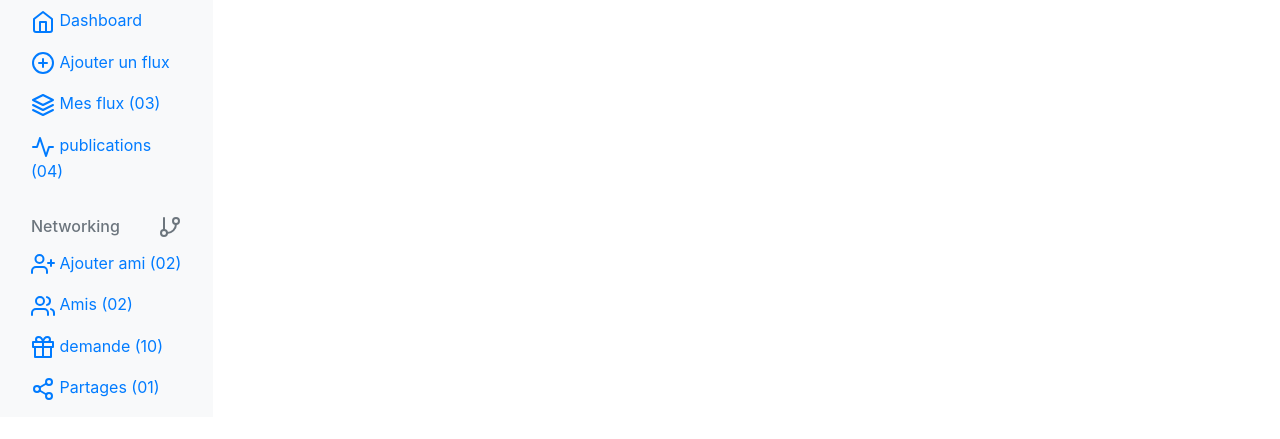
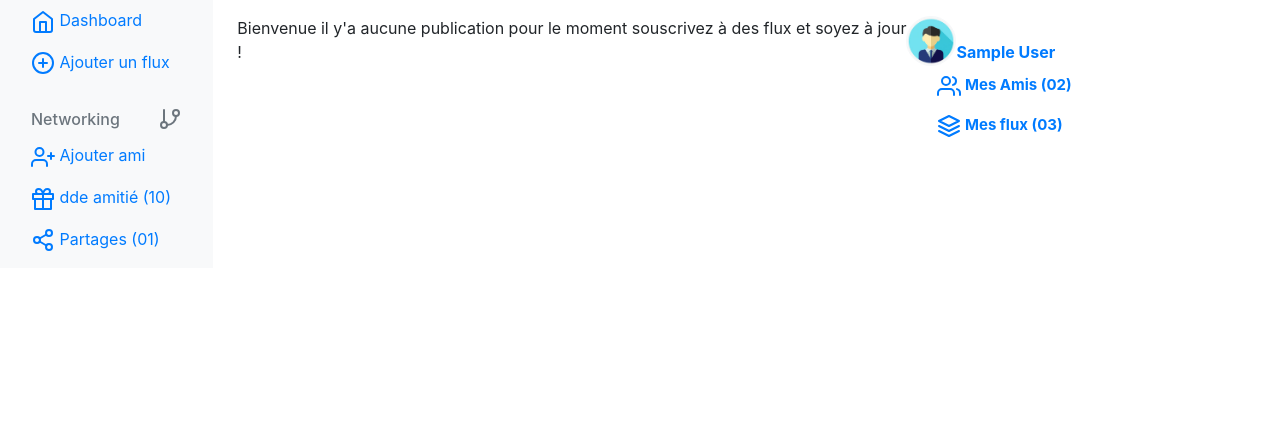
Before and after one commit to ousmab/miage_rss_reader, a Flask app: page /home in a window 1280 px wide. Shown: the part 40-479 px from the top of the page. Run offline with Flask 2, Linux system fonts and the light colour scheme; the visitor is signed in with stand-in values (Sample User, id 1); some libraries are stand-ins or nearby versions.

Commit message:
refactoring du menu

```diff
--- a/main.py
+++ b/main.py
@@ -42,7 +42,8 @@ def index():
         if email and passw:
             user = Utilisateur.query.filter_by(email=email,mot_de_passe=passw).first()
             session['logged'] = True
-            session['user_logged_id'] = user.id
+            session['user_logged'] = user.id
+            session['user_logged_name'] = user.surnom
             print(session)
             if user:
                 return redirect(url_for('home') )
@@ -81,7 +82,8 @@ def home():
 @app.route("/logout")
 def logout():
     session['logged'] = False
-    session['user_logged_id'] = None
+    session['user_logged'] = None
+    session['user_logged_name'] = None
     return render_template('index.html')
 
 
--- a/templates/home/home.html
+++ b/templates/home/home.html
@@ -18,16 +18,10 @@
           </li>
 
           <li class="nav-item">
-            <a class="nav-link" href="#">
-              <span data-feather="layers"></span>
-              Mes flux (03)
-            </a>
+
           </li>
           <li class="nav-item">
-            <a class="nav-link" href="#">
-              <span data-feather="activity"></span>
-            publications (04)
-            </a>
+
           </li>
 
         </ul>
@@ -42,19 +36,16 @@
           <li class="nav-item">
             <a class="nav-link" href="#">
               <span data-feather="user-plus"></span>
-              Ajouter ami (02)
+              Ajouter ami
             </a>
           </li>
           <li class="nav-item">
-            <a class="nav-link" href="#">
-              <span data-feather="users"></span>
-              Amis (02)
-            </a>
+
           </li>
           <li class="nav-item">
             <a class="nav-link" href="#">
               <span data-feather="gift"></span>
-              demande (10)
+              dde amitié (10)
             </a>
           </li>
           <li class="nav-item">
@@ -70,5 +61,46 @@
 {% endblock  %}
 
 {% block content %}
+      <div class="row">
+          <div class=" col col-md-8">
+             <p style="margin-top;"> Bienvenue il y'a aucune publication pour le moment souscrivez à des flux et soyez à jour !</p>
 
+          </div>
+
+
+          <div class="col col-md-4">
+
+             <div class="row  simple-row">
+               <span class="m-0 font-weight-bold text-primary">
+
+
+
+
+                    <div class="row simple-row">
+                      <img src="{{url_for('static', filename='img/user.jpeg')}}" style="width: 50px; height: 50px;border-radius: 50px;border: 1px solid #F5F8FA" alt="">
+                      <span class="m-0 font-weight-bold text-primary">
+                          <a href="#"></a> <br>{{session['user_logged_name'] }}
+                      </span>
+                  </div>
+
+                    <ul style="font-size: 15px;" class="nav flex-column mb-2">
+                      <li class="nav-item">
+                        <a class="nav-link" href="#">
+                          <span data-feather="users"></span>
+                          Mes Amis (02)
+                        </a>
+                      </li>
+                      <li class="nav-item">
+                        <a class="nav-link" href="#">
+                          <span data-feather="layers"></span>
+                          Mes flux (03)
+                        </a>
+                      </li>
+
+                    </ul>
+                </span>
+            </div>
+          </div>
+
+      </div>
 {% endblock  %}
```
Also changed, not shown: static/img/user.jpeg (added).
